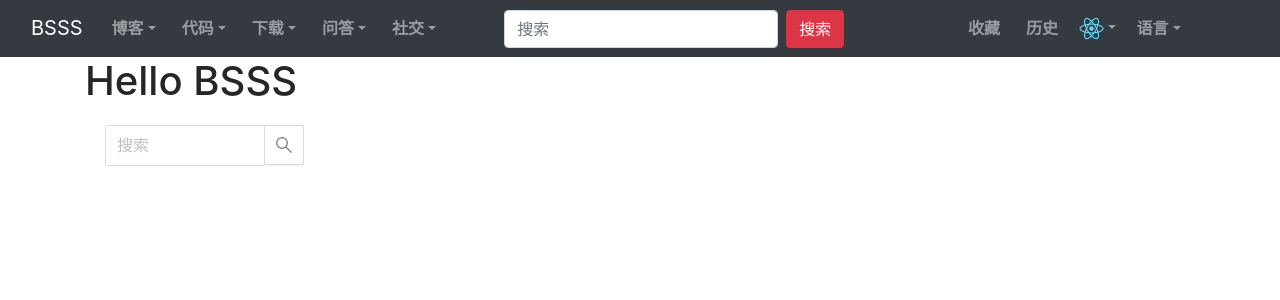
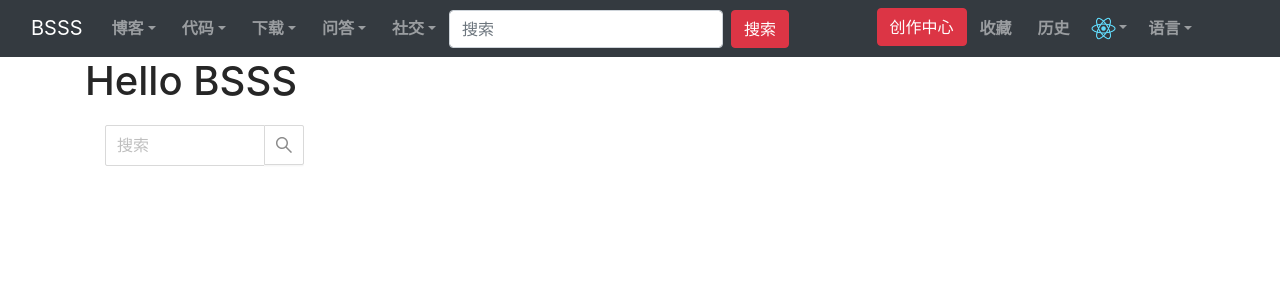
Before and after one commit to NWPU-BSSS/front-end, a React (Create React App) app: page / in a window 1280 px wide. Shown: the top 300 px of the page. Built offline with nearby package versions, Linux system fonts and the light colour scheme.

Commit message:
【feat】完善导航栏，添加创作中心按钮

```diff
--- a/src/components/NavMenu.css
+++ b/src/components/NavMenu.css
@@ -4,8 +4,9 @@ a.navbar-brand {
   word-break: break-all;
 }
 
-div.container-fluid{
+.bsss-nav.container-fluid{
   width: 1600px;
+  /*height: 48px;*/
 }
 
 a.nav-link{
--- a/src/components/NavMenu.js
+++ b/src/components/NavMenu.js
@@ -59,17 +59,19 @@ export class NavMenu extends Component {
     return (
       <header>
         <nav className="navbar navbar-expand-lg navbar-dark bg-dark">
-          <div className="container-fluid">
+          <div className="bsss-nav container-fluid">
             <a className="navbar-brand" href="#">BSSS</a>
+            <ul className="navbar-nav mr-auto" style={{flexDirection: 'row'}}>
+              <NavMenuDropdown name="博客" items={blogMenu}/>
+              <NavMenuDropdown name="代码" items={codeMenu}/>
+              <NavMenuDropdown name="下载" items={downloadMenu}/>
+              <NavMenuDropdown name="问答" items={queAnsMenu}/>
+              <NavMenuDropdown name="社交" items={socialMenu}/>
+            </ul>
             <NavMenuToggleButton/>
+
             <div className="collapse navbar-collapse" id="navbarSupportedContent">
-              <ul className="navbar-nav mr-auto">
-                <NavMenuDropdown name="博客" items={blogMenu}/>
-                <NavMenuDropdown name="代码" items={codeMenu}/>
-                <NavMenuDropdown name="下载" items={downloadMenu}/>
-                <NavMenuDropdown name="问答" items={queAnsMenu}/>
-                <NavMenuDropdown name="社交" items={socialMenu}/>
-              </ul>
+
               <ul className="navbar-nav mr-auto">
                 <NavMenuSearch/>
               </ul>
--- a/src/components/NavMenuComponents/UserHasLoggedIn.js
+++ b/src/components/NavMenuComponents/UserHasLoggedIn.js
@@ -7,6 +7,9 @@ export class UserHasLoggedIn extends Component {
   render () {
     return (
       <ul className="navbar-nav ml-auto">
+        <li className="nav-item">
+          <a className="btn btn-danger">创作中心</a>
+          </li>
         <li className="nav-item">
           <a className="nav-link" href="#">收藏</a>
         </li>
```
